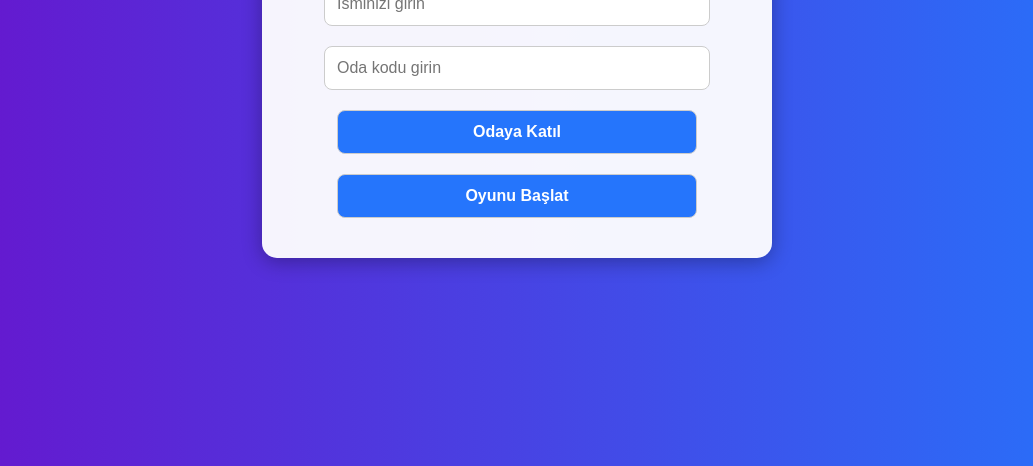
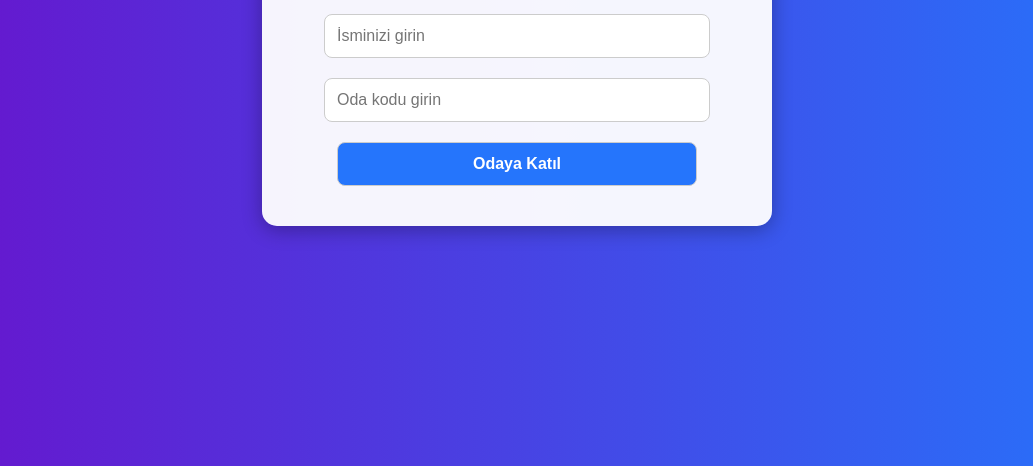
Before and after one commit to duggdggg-cell/kelime_oyunu, a website: page index.html in a window 1280 px wide. Shown: the part 334-800 px from the top of the page, without its empty margins (123-1156 px from the left). Drawn offline with nearby package versions, Linux system fonts and the light colour scheme; no server answers.

Commit message:
index.html

```diff
--- a/index.html
+++ b/index.html
@@ -16,7 +16,7 @@
       height: 100vh;
       color: #fff;
     }
-    .ekran { display: none; text-align: center; background: rgba(255,255,255,0.95); color: #333; padding: 30px; border-radius: 15px; box-shadow: 0px 4px 20px rgba(0,0,0,0.3); width: 450px; max-width: 90%; animation: fadeIn 0.5s ease-in-out; }
+    .ekran { display: none; text-align: center; background: rgba(255,255,255,0.95); color: #333; padding: 30px; border-radius: 15px; box-shadow: 0px 4px 20px rgba(0,0,0,0.3); width: 450px; max-width: 90%; animation: fadeIn 0.5s ease-in-out; position: relative; }
     .aktif { display: block; }
     input, button { padding: 12px; margin: 10px 0; width: 80%; border-radius: 8px; border: 1px solid #ccc; font-size: 16px; transition: all 0.3s ease; }
     button { background: #2575fc; color: white; cursor: pointer; font-weight: bold; }
@@ -26,6 +26,7 @@
     #oyuncular, #oySonucu { margin-top: 20px; padding: 0; list-style: none; display: flex; flex-wrap: wrap; justify-content: center; }
     #oyuncular li, #oySonucu li { background: #2575fc; color: white; padding: 8px 12px; margin: 5px; border-radius: 12px; font-weight: 500; transition: transform 0.3s; }
     #oyuncular li:hover, #oySonucu li:hover { transform: scale(1.1); }
+    #baslatBtn { position: absolute; bottom: 15px; right: 15px; display: none; width: auto; padding: 10px 20px; }
     @keyframes fadeIn { 0% {opacity: 0; transform: translateY(-20px);} 100% {opacity: 1; transform: translateY(0);} }
   </style>
 </head>
@@ -35,7 +36,7 @@
     <input id="isim" placeholder="İsminizi girin">
     <input id="odaKodu" placeholder="Oda kodu girin">
     <button onclick="odaKatıl()">Odaya Katıl</button>
-    <button onclick="oyunuBaslat()">Oyunu Başlat</button>
+    <button id="baslatBtn" onclick="oyunuBaslat()">Oyunu Başlat</button>
   </div>
 
   <div id="oyunEkrani" class="ekran">
@@ -56,9 +57,13 @@
       isim = document.getElementById("isim").value.trim();
       odaKodu = document.getElementById("odaKodu").value.trim();
       if(!isim || !odaKodu){ alert("Lütfen isim ve oda kodu girin!"); return; }
+
       socket.emit("odaKatıl",{odaKodu,isim});
       document.getElementById("girisEkrani").classList.remove("aktif");
       document.getElementById("oyunEkrani").classList.add("aktif");
+
+      // Odaya katıldıktan sonra sağ alt köşede butonu göster
+      document.getElementById("baslatBtn").style.display = "block";
     }
 
     function oyunuBaslat(){ socket.emit("oyunuBaslat",odaKodu); }
@@ -89,4 +94,5 @@
       });
     });
   </script>
-</
+</body>
+</html>
```
